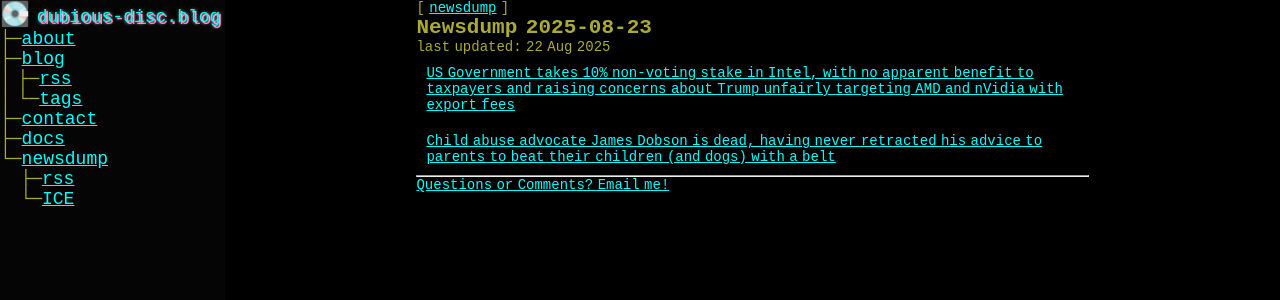
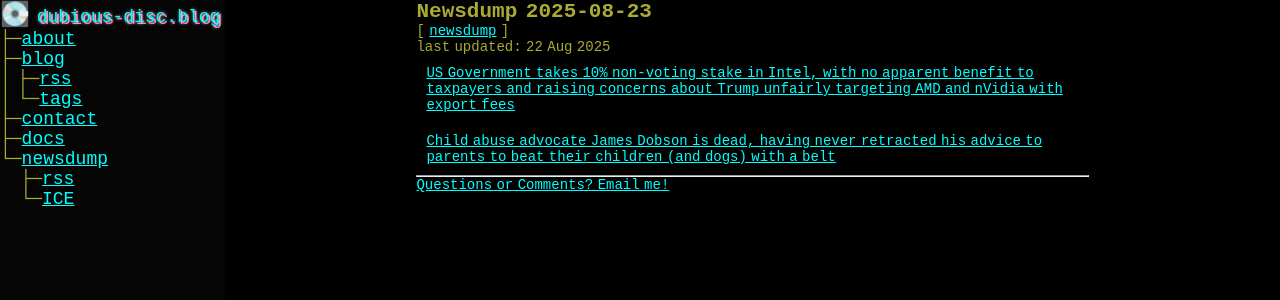
Before and after one commit to paranoid-porygon/paranoid-porygon.github.io, a Jekyll site: the page built from _posts/newsdump/2025-08-22-newsdump-20250822.md, in a window 1280 px wide. Shown: the top 300 px of the page. Built offline with Jekyll 4.4.1, drawn with Linux system fonts in a browser that asks for light colours.

Commit message:
chanted post header layout

```diff
--- a/_layouts/post.html
+++ b/_layouts/post.html
@@ -5,12 +5,12 @@ excerpt_separator: <!--excerpt-->
 
 <article id="post">
     <header class="post-header">
+	<h1 class="post-title">{{ page.title }}</h1>
 	<nav>[
             {% for tag in page.tags %}
 	    {% if tag != page.tags[0] %}, {% endif %}<a href="/blog/tags#{{ tag }}">{{ tag }}</a>
             {% endfor %}
 	]</nav>
-	<h1 class="post-title">{{ page.title }}</h1>
 	<div class="post-date"> last updated: {{ page.date | date_to_string  }}</div>
     </header>
     {{ content }}
```
